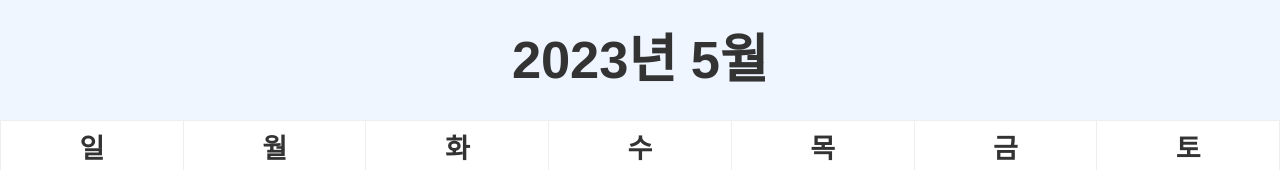
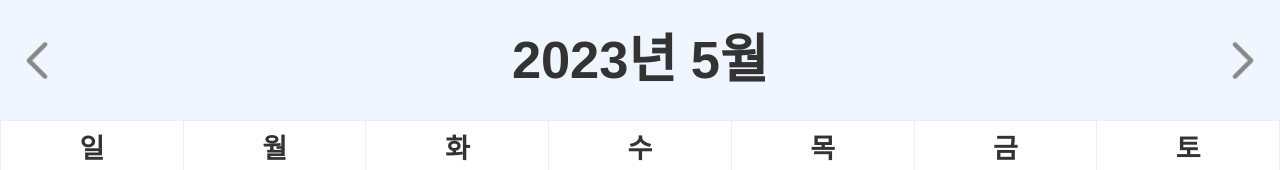
Before and after one commit to shhawn/calendar, a plain HTML site: page index.html in a window 1280 px wide. Shown: the top 170 px of the page. Drawn offline with Linux system fonts and the light colour scheme; a web font is replaced by a local one.

Commit message:
이전 달/다음 달 이동 기능 추가

```diff
--- a/calendar.js
+++ b/calendar.js
@@ -11,7 +11,6 @@ let firstDate = new Date(curYear, curMonth - 1, 1).getDate();
 let lastDate = new Date(curYear, curMonth, 0).getDate();
 
 function moveDate(year, month) {
-    let targetDate = `${year}-${month}`;
     curDay = new Date(year, month - 1, 1).getDay();
     lastDate = new Date(year, month, 0).getDate();
     title.innerText = `${year}년 ${month}월`;
@@ -34,5 +33,28 @@ function moveDate(year, month) {
     }
 }
 
+// 현재 날짜 기준
 moveDate(curYear, curMonth);
-// moveDate(2023, 5)
+// moveDate(2023, 6);
+
+// 다음 달로 이동
+function prevMonth() {
+    if (curMonth === 1) {
+        curYear--;
+        curMonth = 13;
+    }
+    tbody.innerHTML = '';
+    curMonth--;
+    moveDate(curYear, curMonth);
+}
+
+// 이전 달로 이동
+function nextMonth() {
+    if (curMonth === 12) {
+        curYear++;
+        curMonth = 0;
+    }
+    tbody.innerHTML = '';
+    curMonth++;
+    moveDate(curYear, curMonth);
+}
--- a/index.css
+++ b/index.css
@@ -4,10 +4,27 @@
     justify-content: center;
     align-items: center;
     height: 15vh;
+    position: relative;
 }
 #calendar .title_wrap h1 {
     font-size: 3.5rem;
     font-weight: 900;
+}
+#calendar .title_wrap button {
+    text-indent: -9999px;
+    position: absolute;
+    top: 50%;
+    transform: translateY(-50%);
+    width: 5rem;
+    height: 5rem;
+}
+#calendar .title_wrap .prev {
+    left: 0;
+    background: url("./images/prev.png") no-repeat center / 1.5rem;
+}
+#calendar .title_wrap .next {
+    right: 0;
+    background: url("./images/next.png") no-repeat center / 1.5rem;
 }
 #calendar .date_wrap {
     height: 85vh;
--- a/index.html
+++ b/index.html
@@ -3,7 +3,7 @@
 <head>
     <meta charset="UTF-8">
     <meta http-equiv="X-UA-Compatible" content="IE=edge">
-    <meta name="viewport" content="width=device-width, initial-scale=1.0">
+    <meta name="viewport" content="width=device-width, initial-scale=1.0, user-scalable=0">
     <title>캘린더</title>
     <link rel="stylesheet" href="./reset.css">
     <link rel="stylesheet" href="./index.css">
@@ -11,9 +11,11 @@
 <body>
     <div id="calendar">
         <div class="title_wrap">
+            <button type="button" class="prev" onclick="prevMonth()">이전</button>
             <div class="current_wrap">
                 <h1>2023년 4월</h1>
             </div>
+            <button type="button" class="next" onclick="nextMonth()">다음</button>
         </div>
         <div class="date_wrap">
             <table>
@@ -29,60 +31,6 @@
                     </tr>
                 </thead>
                 <tbody>
-                    <!-- <tr>
-                        <td><span></span></td>
-                        <td><span></span></td>
-                        <td><span></span></td>
-                        <td><span></span></td>
-                        <td><span></span></td>
-                        <td><span></span></td>
-                        <td><span></span></td>
-                    </tr>
-                    <tr>
-                        <td><span></span></td>
-                        <td><span></span></td>
-                        <td><span></span></td>
-                        <td><span></span></td>
-                        <td><span></span></td>
-                        <td><span></span></td>
-                        <td><span></span></td>
-                    </tr>
-                    <tr>
-                        <td><span></span></td>
-                        <td><span></span></td>
-                        <td><span></span></td>
-                        <td><span></span></td>
-                        <td><span></span></td>
-                        <td><span></span></td>
-                        <td><span></span></td>
-                    </tr>
-                    <tr>
-                        <td><span></span></td>
-                        <td><span></span></td>
-                        <td><span></span></td>
-                        <td><span></span></td>
-                        <td><span></span></td>
-                        <td><span></span></td>
-                        <td><span></span></td>
-                    </tr>
-                    <tr>
-                        <td><span></span></td>
-                        <td><span></span></td>
-                        <td><span></span></td>
-                        <td><span></span></td>
-                        <td><span></span></td>
-                        <td><span></span></td>
-                        <td><span></span></td>
-                    </tr>
-                    <tr>
-                        <td><span></span></td>
-                        <td><span></span></td>
-                        <td><span></span></td>
-                        <td><span></span></td>
-                        <td><span></span></td>
-                        <td><span></span></td>
-                        <td><span></span></td>
-                    </tr> -->
                 </tbody>
             </table>
         </div>
```
Also changed, not shown: images/next.png (added), images/prev.png (added).
